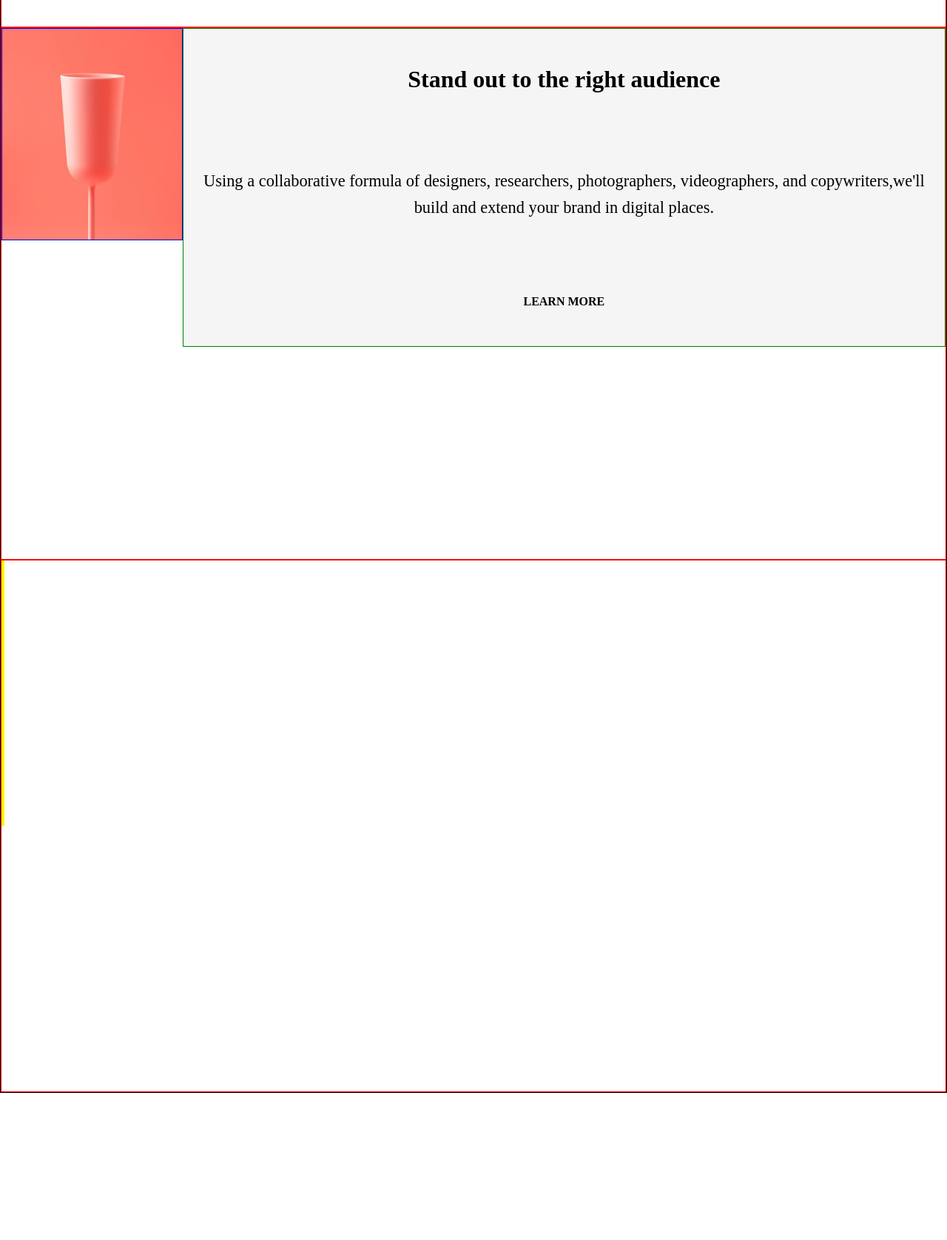
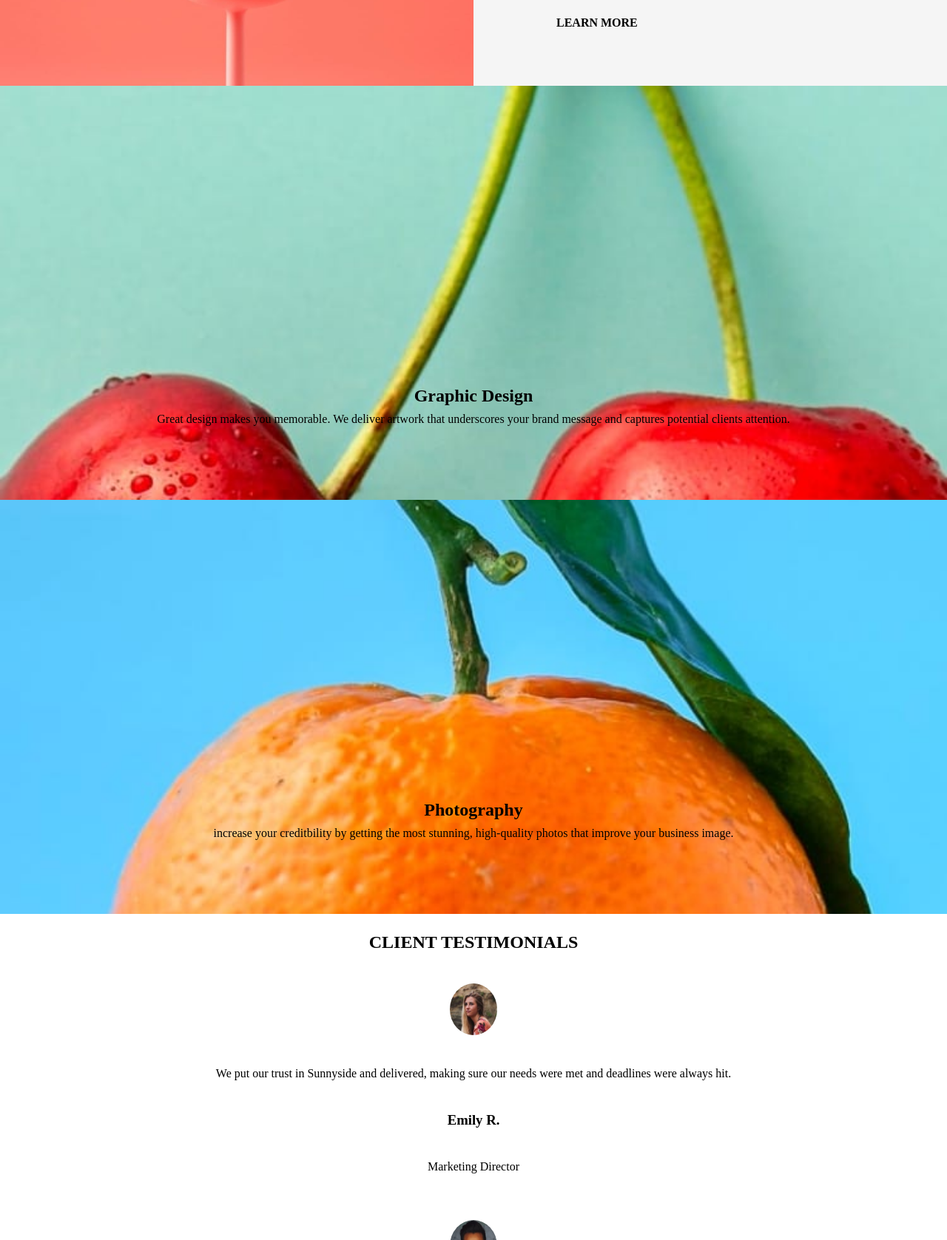
Before and after one commit to kvngdavid/sunnysidev2, a plain HTML site: page index.html in a window 1280 px wide. Shown: the part 1644-3321 px from the top of the page at 74% size. Before the commit the page ends 3122 px from the top, so only its background shows below. Drawn offline with Linux system fonts and the light colour scheme.

Commit message:
updated grid and Testimonials

```diff
--- a/index.html
+++ b/index.html
@@ -70,21 +70,78 @@
           </span>
         </div>
 
+      </div>
+    </section>
 
-      </div>
-      <div class="row ">
+    <section class="teamGrid">
 
-        <div class="imgText1">
+       <div class="imgText">
+          <h1>
+            Graphic Design
+          </h1>
+
+          <p>
+            Great design makes you memorable. We deliver artwork that underscores your brand message and captures potential clients attention.
+          </p>
+
+       </div>
+
+       <div class="imgText imgText2">
+        <h1>
+          Photography
+        </h1>
+        <p>
+          increase your creditbility by getting the most stunning, high-quality photos that improve your business image.
+        </p>
+
+       </div>
+
+       <div class="teamInfo">
+        <h2>
+          CLIENT TESTIMONIALS
+        </h2>
+        <div class="teamDeatils">
+          <img src="images/image-emily.jpg" alt="">
+          <p>
+            We put our trust in Sunnyside and delivered, making sure our needs were met and deadlines were always hit.
+          </p>
+          <h3>
+            Emily R.
+          </h3>
+          <p>
+            Marketing Director
+          </p>
+
+        </div>
+        <div class="teamDeatils">
+          <img src="images/image-thomas.jpg" alt="">
+          <p>
+            Sunnyside's enthusiasm coupled with thier keen interest in our brand's success made it a satisfying and enjoyable experience.
+          </p>
+          <h3>
+            Thomas S.
+          </h3>
+          <p>
+            Chief Operating officer
+          </p>
+
+        </div>
+        <div class="teamDeatils">
+          <img src="images/image-jennie.jpg" alt="">
+          <p>
+            Incredile end result! Our sales increased over 400% when we worked with Sunnyside. Highly recommended!
+          </p>
+          <h3>
+            Jennie F.
+          </h3>
+          <p>
+            Business Owner
+          </p>
 
         </div>
 
-        <div class="imgText2">
+       </div>
 
-
-        </div>
-
-
-      </div>
     </section>
   </body>
 </html>
--- a/style.css
+++ b/style.css
@@ -31,8 +31,8 @@ header {
 }
 
 .nav ul {
-    width: 100%;
-    height: 100%;
+  width: 100%;
+  height: 100%;
   display: flex;
   justify-content: space-around;
   align-items: center;
@@ -85,12 +85,7 @@ header h1 {
 
 /* Grid starts here */
 
-.grid{
-    border: 1px solid black;
-}
-
 .row{
-    border: 1px solid red;
     height: 90vh;
     display: flex;
     flex-direction: column;
@@ -103,7 +98,6 @@ header h1 {
 
 
 .image{
-    border: 1px solid blue;
     height: 40%;
     display: flex;
 }
@@ -112,7 +106,6 @@ header h1 {
 }
 
 .text{
-    border: 1px solid green;
     background-color: whitesmoke;
     height: 60%;
     padding-left: 1.5em;
@@ -124,7 +117,7 @@ header h1 {
 }
 
 .text h1{
-  font-size: 2em;
+  font-size: 2rem;
 }
 .text p {
   font-size: 1.4em;
@@ -137,22 +130,57 @@ header h1 {
 
 }
 
-.imgText1{
-  height: 50%;
-  border: 1px solid yellow;
+/* Image and Text*/
+.teamGrid{
+  height: 250vh;
+}
+.imgText{
+  height: 70vh;
   background-image: url("images/mobile/image-graphic-design.jpg");
+  background-size: cover;
   display: flex;
-  background-position: center;
-  background-size: cover;
+  flex-direction: column;
+  text-align: center;
+  line-height: 1.6;
+  padding-left: 1em;
+  padding-right: 1em;
+}
+.imgText h1{
+  margin-top: 50vh;
+}
+.imgText2{
+  background-image: url("images/mobile/image-photography.jpg");
 }
 
-.imgText2{
-  height: 50%;
-  border: 1px solid yellow;
-  background-image: url("images/mobile/image-header.jpg");
+/* Testimonials and Team */
+
+.teamInfo{
+  height: 140vh;
+}
+
+.teamInfo h2{
+  margin-top: 25px;
+  text-align: center;
+}
+
+.teamDeatils{
+  height: 40vh;
   display: flex;
+  flex-direction: column;
+  justify-content: space-around;
+  text-align: center;
+  padding-left: 1.5em;
+  padding-right: 1.5em;
+}
+.teamDeatils img{
+  height: 70px;
+  width: 8vh;
+  border-radius: 50%;
+  margin-right: auto;
+  margin-left: auto;
+  margin-top: 20px;
+}
 
-}
 
 /* Desktop design here */
 @media (min-width: 550px) {
@@ -175,4 +203,53 @@ header h1 {
   .row{
     flex-direction: row;
   }
+  /*arrow */
+
+  .arrow {
+    /* border: 1px solid black; */
+    height: 100px;
+    display: flex;
+    justify-content: center;
+  }
+
+  /* Desktop Grid*/
+
+
+.row{
+    height: 50vh;
 }
+
+
+
+.image{
+    width: 50%;
+    height: 50vh;
+}
+
+
+.text{
+    height: 50vh;
+    width: 50%;
+    background-color: whitesmoke;
+    padding-left: 7em;
+    padding-right: 5em;
+    padding-top: 4em;
+    padding-bottom: 4em;
+    text-align: left;
+}
+
+.text h1{
+  font-size: 2em;
+}
+
+.text p {
+  font-size: 1.4em;
+}
+
+.learn{
+  text-transform: uppercase;
+  font-weight: bold;
+
+}
+
+}
```
Also changed, not shown: design/desktop-design.jpg.
